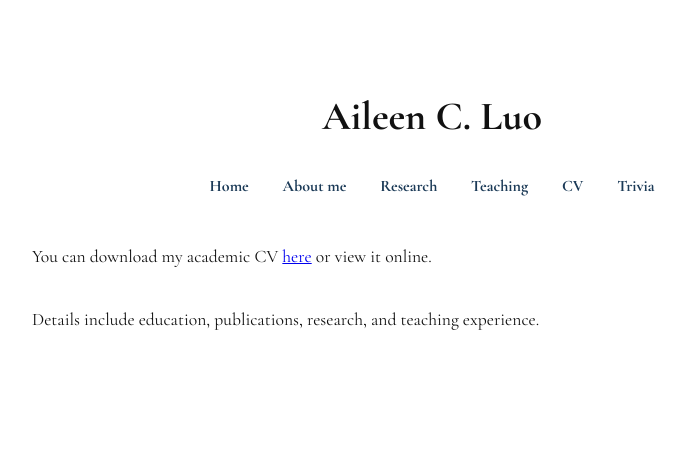
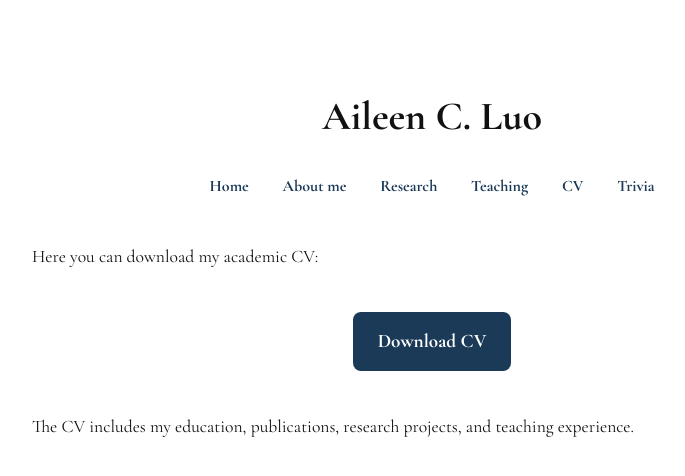
Before and after one commit to aileencluo/aileencluo.github.io, a Jekyll site: the page built from cv.md, in a window 1280 px wide. Shown: the top 476 px of the page, without its empty margins (208-893 px from the left). Built offline with Jekyll 4.4.1, drawn with Linux system fonts in a browser that asks for light colours.

Commit message:
Update cv.md

```diff
--- a/cv.md
+++ b/cv.md
@@ -3,6 +3,22 @@ layout: default
 title: CV
 ---
 
-You can download my academic CV [here](#) or view it online.
+<p>Here you can download my academic CV:</p>
 
-Details include education, publications, research, and teaching experience.
+<div style="text-align:center; margin:40px 0;">
+  <a href="CV.pdf" download
+     style="
+       display:inline-block;
+       padding:12px 25px;
+       font-size:1.2em;
+       font-weight:600;
+       color:#fff;
+       background-color:#1B3A57;
+       text-decoration:none;
+       border-radius:8px;
+       transition:0.3s;">
+    Download CV
+  </a>
+</div>
+
+<p>The CV includes my education, publications, research projects, and teaching experience.</p>
```
